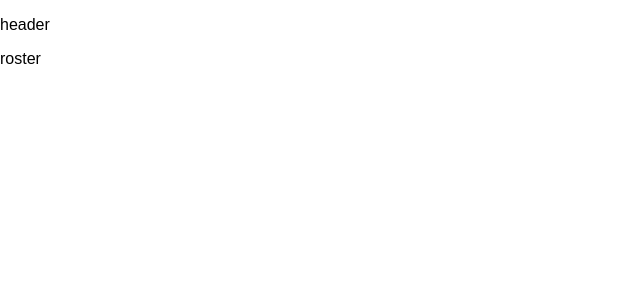
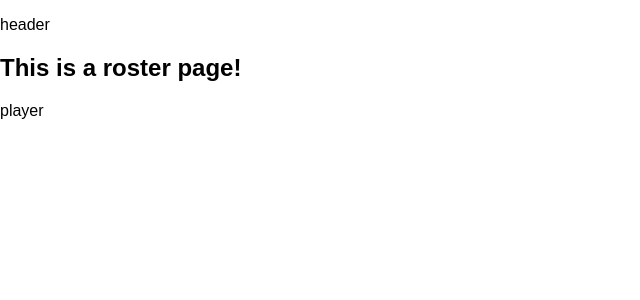
Before and after one commit to JStans12/react-router-v4-example, a React (Create React App) app: page /roster/1 in a window 1280 px wide. Shown: the top 300 px of the page, without its empty margins (0-640 px from the left). Built offline with nearby package versions, Linux system fonts and the light colour scheme.

Commit message:
created switch between roster and players

```diff
--- /dev/null
+++ b/src/FullRoster.js
@@ -0,0 +1,13 @@
+import React, { Component } from 'react';
+
+class FullRoster extends Component {
+  render() {
+    return(
+      <div>
+        <p>Full Roster</p>
+      </div>
+    );
+  }
+}
+
+export default FullRoster;
--- /dev/null
+++ b/src/Player.js
@@ -0,0 +1,13 @@
+import React, { Component } from 'react';
+
+class Player extends Component {
+  render() {
+    return(
+      <div>
+        <p>player</p>
+      </div>
+    );
+  }
+}
+
+export default Player;
--- a/src/Roster.js
+++ b/src/Roster.js
@@ -1,13 +1,16 @@
-import React, { Component } from 'react';
+import React from 'react';
+import { Switch, Route } from 'react-router-dom'
+import FullRoster from './FullRoster';
+import Player from './Player';
 
-class Roster extends Component {
-  render() {
-    return(
-      <div>
-        <p>roster</p>
-      </div>
-    );
-  }
-}
+const Roster = () => (
+  <div>
+    <h2>This is a roster page!</h2>
+    <Switch>
+      <Route exact path='/roster' component={FullRoster}/>
+      <Route path='/roster/:number' component={Player}/>
+    </Switch>
+  </div>
+)
 
 export default Roster;
```
